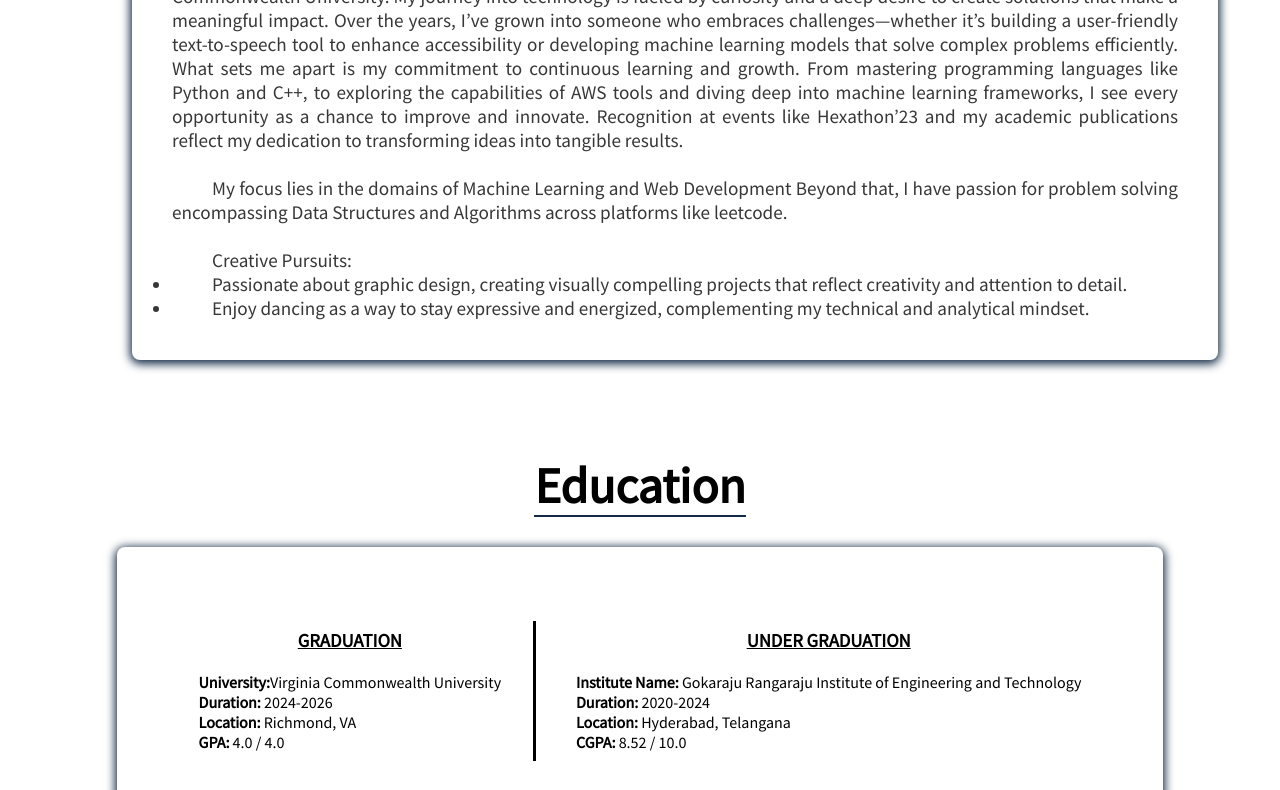
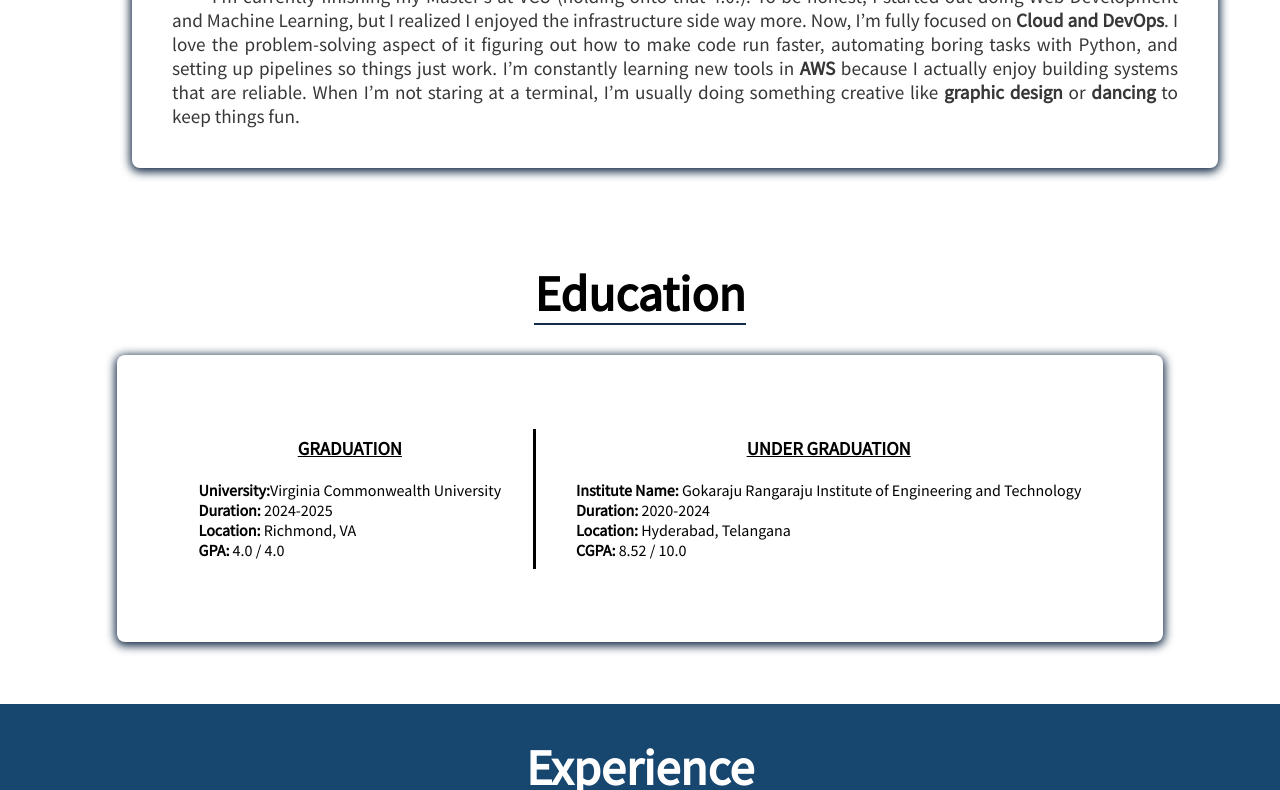
Before and after one commit to Srigana/Portfolio, a plain HTML site: page index.html in a window 1280 px wide. Shown: the part 1061-1851 px from the top of the page. Drawn offline with Linux system fonts and the light colour scheme.

Commit message:
Rewrote About me

```diff
--- a/index.html
+++ b/index.html
@@ -48,25 +48,20 @@
     <br>
     <br>
 </header>
-<section id="about-me" class="about-me">
-    <h2>About Me</h2>
-    <div class="about-contents">
-    <div  class="about-box">
-      <br/>
-       <p>I am Srigana Pulikantham, a passionate and driven individual pursuing a Master’s in Computer Science at Virginia Commonwealth University. My journey into technology is fueled by curiosity and a deep desire to create solutions that make a meaningful impact. Over the years, I’ve grown into someone who embraces challenges—whether it’s building a user-friendly text-to-speech tool to enhance accessibility or developing machine learning models that solve complex problems efficiently.
+<section id="about-me" class="about-me" style="background-color: #ffffff;">
+  <h2>About Me</h2>
+  <div class="about-contents">
+      <div class="about-box">
+         <br/>
+         <p>
+             Hi, I’m <strong>Srigana</strong> Pulikantham.
+         </p>
+         <p>
+             I’m currently finishing my Master’s at VCU (holding onto that 4.0!). To be honest, I started out doing Web Development and Machine Learning, but I realized I enjoyed the infrastructure side way more. Now, I’m fully focused on <strong>Cloud and DevOps</strong>. I love the problem-solving aspect of it figuring out how to make code run faster, automating boring tasks with Python, and setting up pipelines so things just work. I’m constantly learning new tools in <strong>AWS</strong> because I actually enjoy building systems that are reliable. When I’m not staring at a terminal, I’m usually doing something creative like <strong>graphic design</strong> or <strong>dancing</strong> to keep things fun.
+         </p>
 
-What sets me apart is my commitment to continuous learning and growth. From mastering programming languages like Python and C++, to exploring the capabilities of AWS tools and diving deep into machine learning frameworks, I see every opportunity as a chance to improve and innovate. Recognition at events like Hexathon’23 and my academic publications reflect my dedication to transforming ideas into tangible results.</p>
-       <br/>
-       <p>My focus lies in the domains of Machine Learning and Web Development
-        Beyond that, I have passion for problem solving encompassing Data Structures and Algorithms across platforms like leetcode.</p>
-       <br/>
-       <p>Creative Pursuits:</p>
-      <ul>
-        <li>Passionate about graphic design, creating visually compelling projects that reflect creativity and attention to detail.</li>
-        <li>Enjoy dancing as a way to stay expressive and energized, complementing my technical and analytical mindset.</li>
-      </ul>
-    </div>
-    </div>
+      </div>
+  </div>
 </section>
 
 <section id="education" class="education">
@@ -76,7 +71,7 @@ What sets me apart is my commitment to continuous learning and growth. From mast
           <section id="education" class="education"><h3><u>GRADUATION</u></h3><br>
             <div class="education-subsections">
                 <p><b>University:</b>Virginia Commonwealth University</p>
-                <p><b>Duration:</b> 2024-2026</p>
+                <p><b>Duration:</b> 2024-2025</p>
                 <p><b>Location:</b> Richmond, VA</p>
                 <p><b>GPA:</b> 4.0 / 4.0 </p>
             </div>
```
